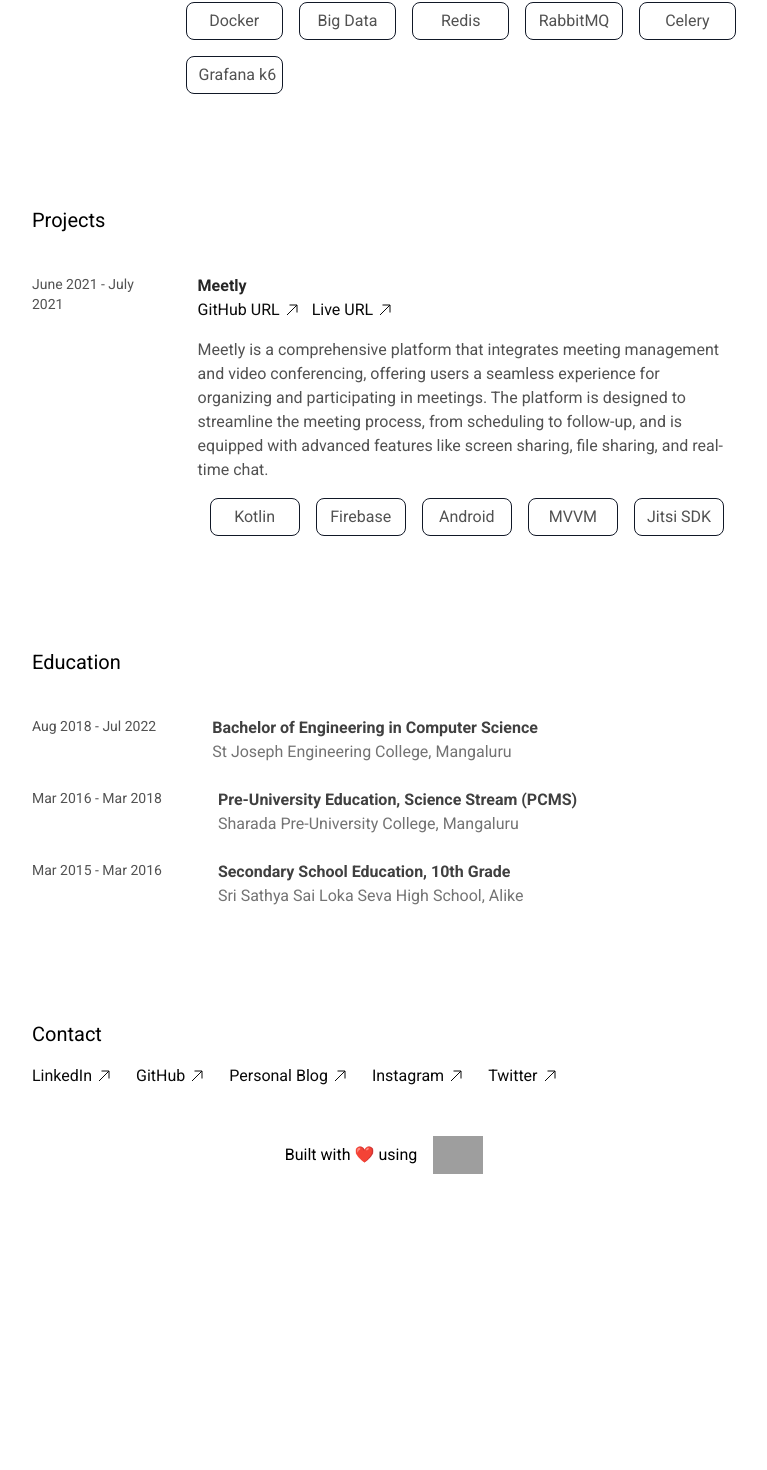
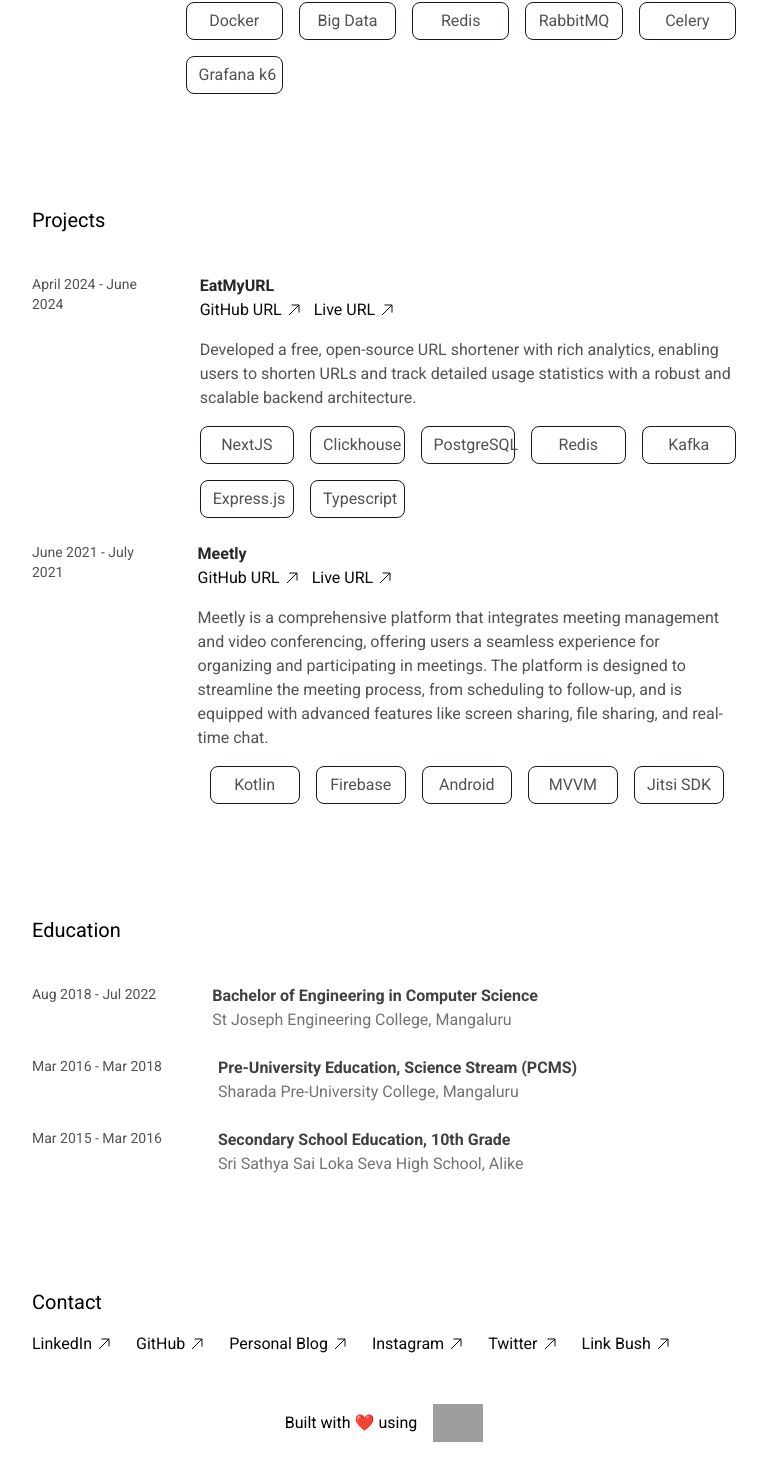
Before and after one commit to vigneshshettyin/DevResume, a Next.js app: page /resume in a window 1280 px wide. Shown: the part 820-2290 px from the top of the page, without its empty margins (256-1023 px from the left). Before the commit the page ends 2090 px from the top, so only its background shows below. Built offline with nearby package versions, Linux system fonts and the light colour scheme; grey boxes are pictures that could not be loaded.

Commit message:
Links updated

```diff
--- a/src/app/resume/page.tsx
+++ b/src/app/resume/page.tsx
@@ -25,6 +25,18 @@ import Project from "@components/project";
 import Social from "@components/social";
 
 const ProjectSectionData: ProjectDataProperties[] = [
+  {
+    name: "EatMyURL",
+    display_image: "https://cdn.vshetty.dev/DevResume/vshetty.png",
+    type: "Personal Project",
+    date: "April 2024 - June 2024",
+    description:
+      "Developed a free, open-source URL shortener with rich analytics, enabling users to shorten URLs and track detailed usage statistics with a robust and scalable backend architecture.",
+    live_url:
+      "https://eurl.dev",
+    repo_url: "https://eurl.dev/eurl",
+    skills: ["NextJS", "Clickhouse", "PostgreSQL", "Redis", "Kafka", "Express.js", "Typescript"],
+  },
   {
     name: "Meetly",
     display_image: "https://cdn.vshetty.dev/DevResume/vshetty.png",
@@ -97,6 +109,10 @@ const SocailLinksData: SocialLinkProperties[] = [
     name: "Twitter",
     url: "https://twitter.com/vigneshshettyin",
   },
+  {
+    name : "Link Bush",
+    url : "https://linktree.vshetty.dev"
+  }
 ];
 
 const EducationData: EducationDataProperties[] = [
```
